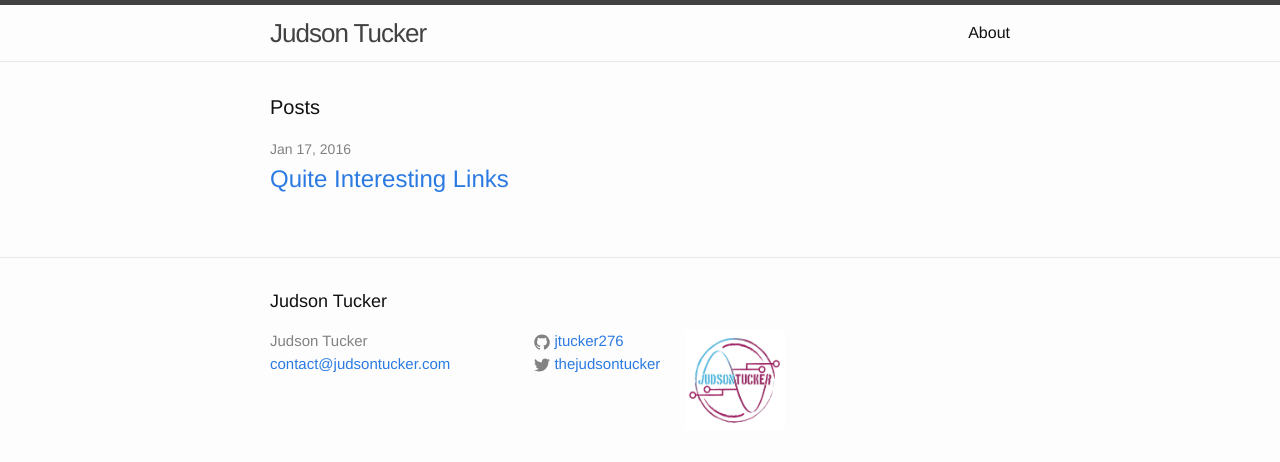
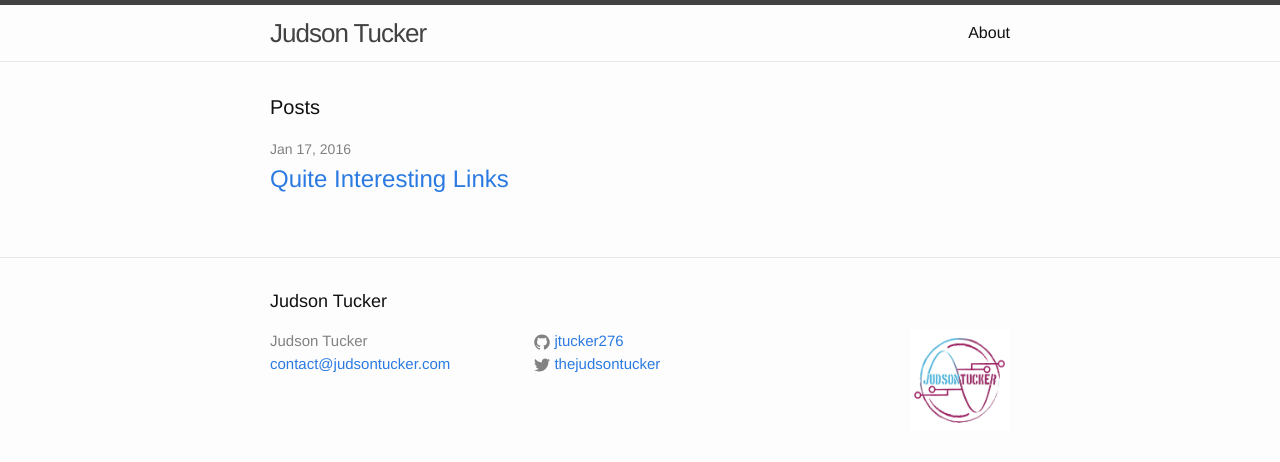
Before and after one commit to jtucker276/jtucker276.github.io, a Jekyll site: the page built from index.html, in a window 1280 px wide. Shown: the top 462 px of the page. Built offline with Jekyll 4.4.1, drawn with Linux system fonts in a browser that asks for light colours.

Commit message:
align right

```diff
--- a/_includes/footer.html
+++ b/_includes/footer.html
@@ -29,7 +29,8 @@
       </div>
 
       <div class="footer-col footer-col-3">
-        <p><img src="{{site.url}}/img/judson-3.jpg" style="width:100px;height:100px;border:0;"></p>
+        <p><img src="{{site.url}}/img/judson-3.jpg"
+	style="width:100px;height:100px;border:0;" align="right"></p>
       </div>
     </div>
 
```
